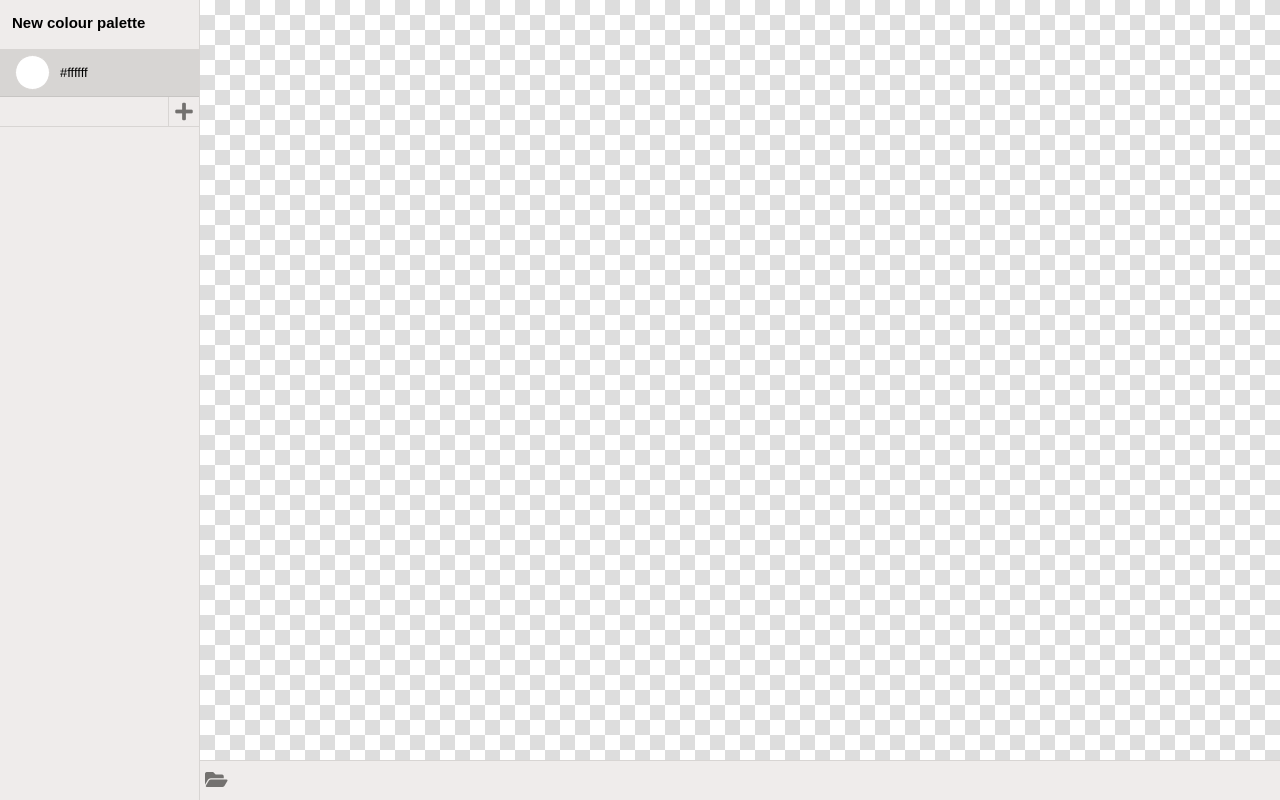
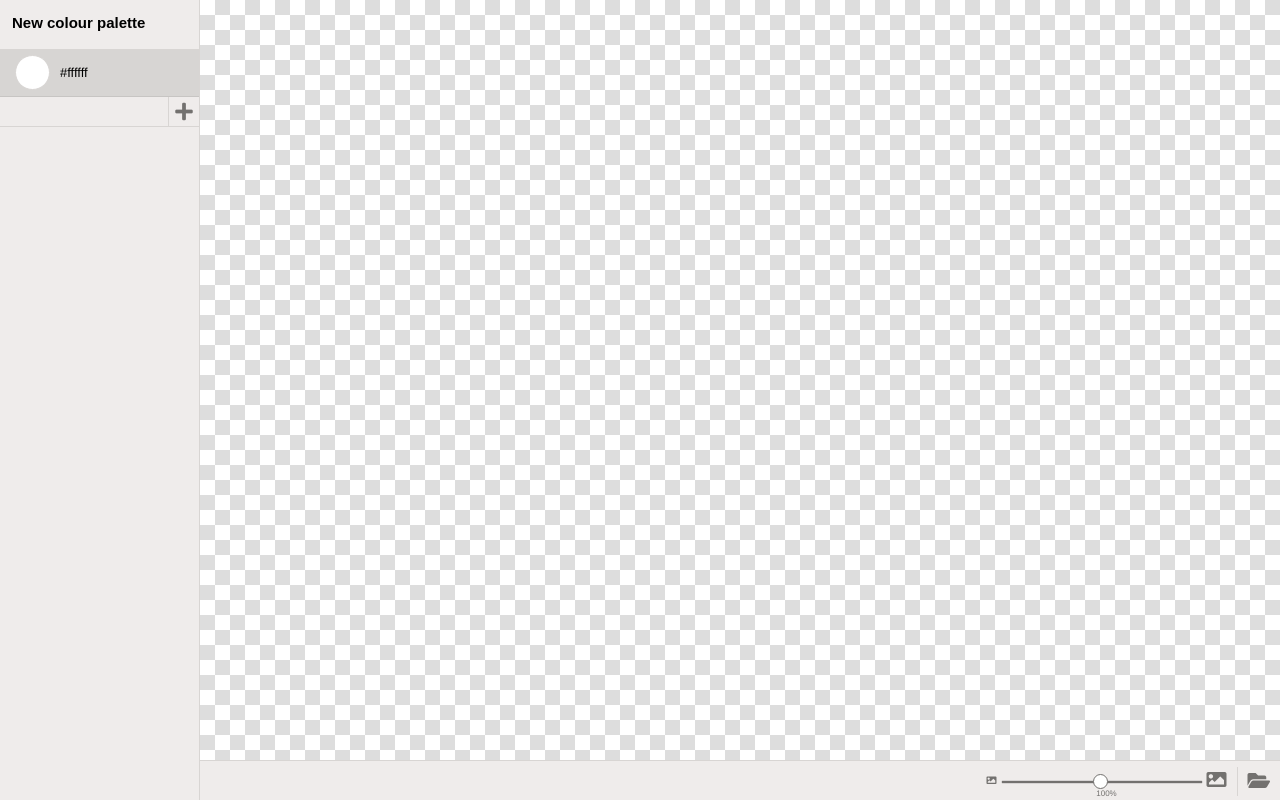
Before and after one commit to gentlygently/tableaucolours, a Vue app: page / in a window 1280 px wide. Built offline with nearby package versions, Linux system fonts and the light colour scheme.

Commit message:
Added a slider for image scaling

```diff
--- a/src/App.vue
+++ b/src/App.vue
@@ -82,6 +82,8 @@ export default {
 </script>
 
 <style lang="less">
+@import "./variables.less";
+
 html, body {
     height: 100%;
     padding: 0;
@@ -108,8 +110,8 @@ html, body {
   position: relative;
   flex-shrink: 0;
   flex-grow: 0;
-  background-color: #efeceb;
-  border-right: 0.1rem solid #d8d5d3;
+  background-color: @background-colour;
+  border-right: @border;
 }
 #imagesection {
   height: 100%;
@@ -118,4 +120,16 @@ html, body {
   flex-grow: 1;
   overflow: hidden;
 }
+a.button {
+  color: @tool-colour;
+  text-decoration: none;
+
+  &:hover {
+    color: @tool-colour-hover;
+  }
+
+  &:active {
+    color: @tool-colour-active;
+  }
+}
 </style>
--- a/src/components/Colour.vue
+++ b/src/components/Colour.vue
@@ -2,7 +2,7 @@
     <li :class="activeClass" @click="click">
         <colour-swatch :colour="colour.colour" class="swatch" />
         <colour-picker :colour="colour.colour" class="picker" />
-        <span @click.prevent.stop="remove" class="remove fas fa-times" title="Delete colour"></span>
+        <a @click.prevent.stop="remove" class="button remove fas fa-times" title="Delete colour"></a>
     </li>
 </template>
 
@@ -39,8 +39,10 @@ export default {
 </script>
 
 <style scoped lang="less">
+@import "./../variables.less";
+
 li {
-    border-bottom: solid 1px #d8d5d3;
+    border-bottom: @border;
     padding: 0.5rem 1rem 0.5rem 1.5rem;
     margin: 0;
     list-style: none;
@@ -64,12 +66,11 @@ li {
     display: inline-block;
     margin-left: 1rem;
 }
-.remove {
+a.remove {
     display: none;
     float: right;
     width: 1.5rem;
     font-size: 2rem;
     line-height: 3.5rem;
-    color: #73716f;
 }
 </style>
--- a/src/components/ColourPalette.vue
+++ b/src/components/ColourPalette.vue
@@ -8,7 +8,7 @@
             @select-colour="selectColour"
             @remove-colour="removeColour" />
         <div class="palette-actions">
-            <span @click="add" class="add fas fa-plus" title="Add colour"></span>
+            <a @click="add" class="button add fas fa-plus" title="Add colour" @click.prevent.stop></a>
         </div>
     </div>
 </template>
@@ -45,8 +45,10 @@ export default {
 </script>
 
 <style scoped lang="less">
+@import "./../variables.less";
+
 .palette-name {
-    border-bottom: solid 0.1rem #d8d5d3;
+    border-bottom: @border;
     padding: 1rem;
     box-sizing: border-box;
     height: 5rem;
@@ -62,20 +64,19 @@ export default {
     input:focus {
         font-weight: normal;
         background-color: #fff;
-        border: solid 0.1rem #d8d5d3;
+        border: @border;
     }
 }
 .palette-actions {
     box-sizing: border-box;
     height: 3rem;
-    border-bottom: solid 0.1rem #d8d5d3;
-    color: #73716f;
+    border-bottom: @border;
 
     .add {
         display: block;
         float: right;
         width: 3rem;
-        border-left: solid 0.1rem #d8d5d3;
+        border-left: @border;
         text-align: center;
         font-size: 2rem;
         line-height: 2.9rem;
--- a/src/components/ColourSwatch.vue
+++ b/src/components/ColourSwatch.vue
@@ -15,11 +15,13 @@ export default {
 </script>
 
 <style scoped lang="less">
+@import "./../variables.less";
+
 span {
     display: inline-block;
     width: 100%;
     height: 100%;
-    border: solid 0.1rem #d8d5d3;
+    border: @border;
     border-radius: 50%;
 }
 </style>
--- a/src/components/ImageCanvas.vue
+++ b/src/components/ImageCanvas.vue
@@ -16,12 +16,8 @@ export default {
   name: 'ImageCanvas',
   props: {
       canPickColour: Boolean,
-      image: HTMLImageElement
-  },
-  data() {
-      return {
-          scale: 1
-      }
+      image: HTMLImageElement,
+      scale: Number
   },
   components: {
       ScalableImage
@@ -43,11 +39,7 @@ export default {
         event.preventDefault();
         event.stopPropagation();
 
-        if (event.deltaY < 0 && this.scale <= 0.1) {
-            return;
-        }
-
-        this.scale *= (event.deltaY < 0 ? 0.9 : 1.1);
+        this.$emit('zoom', this.scale * (event.deltaY < 0 ? 0.9 : 1.1));
       }
   }
 }
--- a/src/components/ImageColourPicker.vue
+++ b/src/components/ImageColourPicker.vue
@@ -3,11 +3,20 @@
         <div class="canvas">
             <image-canvas
                 :image="image"
+                :scale="scale"
                 :can-pick-colour="canPickColour"
-                @colour-picked="colourPicked" />
+                @colour-picked="colourPicked"
+                @zoom="zoom" />
         </div>
-        <div class="controls">
-            <image-file-open @file-selected="fileSelected" />
+        <div class="toolbar">
+            <ul class="controls">
+                <li class="zoomImage">
+                    <image-zoom :scale="scale" :range="zoomRange" :enabled="hasImage" @zoom="zoom" />
+                </li>
+                <li class="selectFile">
+                    <image-file-open @file-selected="fileSelected" />
+                </li>
+            </ul>
         </div>
     </div>
 </template>
@@ -15,6 +24,7 @@
 <script>
 import ImageCanvas from './ImageCanvas.vue'
 import ImageFileOpen from './ImageFileOpen.vue'
+import ImageZoom from './ImageZoom.vue'
 
 export default {
   name: 'ImageColourPicker',
@@ -23,12 +33,20 @@ export default {
   },
   data() {
       return {
-          image: new Image()
+          image: new Image(),
+          scale: 1,
+          zoomRange: { min: 0.1, max: 10 }
       }
+  },
+  computed: {
+      hasImage () {
+          return this.image.width && this.image.height;
+      },
   },
   components: {
       ImageCanvas,
-      ImageFileOpen
+      ImageFileOpen,
+      ImageZoom
   },
   methods: {
       colourPicked (colour) {
@@ -67,6 +85,15 @@ export default {
             .map(i => i.getAsFile());
 
         this.displayFirstImage(files);
+      },
+      zoom (scale) {
+          if (scale < this.zoomRange.min) {
+              scale = this.zoomRange.min;
+          }
+          else if (scale > this.zoomRange.max) {
+              scale = this.zoomRange.max;
+          }
+          this.scale = scale;
       }
   },
   created () {
@@ -79,6 +106,8 @@ export default {
 </script>
 
 <style scoped lang="less">
+@import "./../variables.less";
+
 div.container {
     display: flex;
     flex-flow: column nowrap;
@@ -94,17 +123,39 @@ div.canvas {
     flex-grow: 1;
     box-sizing: border-box;
 }
-div.controls {
+div.toolbar {
     height: 4rem;
     width: 100%;
     box-sizing: border-box;
-    background-color: #efeceb;
-    border-top: 0.1rem solid #d8d5d3;
+    background-color: @background-colour;
+    border-top: @border;
     flex-shrink: 0;
     flex-grow: 0;
-    padding: 0.5rem;
+}
+ul.controls {
+    display: block;
+    box-sizing: border-box;
+    list-style: none;
+    height: 100%;
     line-height: 2.9rem;
     font-size: 2rem;
-    color: #73716f;
+    color: @tool-colour;
+    text-align: right;
+    margin: 0;
+    padding: 0.5rem 0;
+
+    > li {
+        display: inline-block;
+        border-left: @border;
+        text-align:center;
+        vertical-align: middle;
+        padding: 0 1rem;
+        margin: 0;
+        white-space: nowrap;
+
+        &:first-child {
+            border: none;
+        }
+    }
 }
 </style>
--- a/src/components/ImageColourSwatch.vue
+++ b/src/components/ImageColourSwatch.vue
@@ -28,12 +28,14 @@ export default {
 </script>
 
 <style scoped lang="less">
+@import "./../variables.less";
+
 div.swatch {
     display: block;
     position: absolute;
     width: 4rem;
     height: 4rem;
-    border: solid 0.1rem #d8d5d3;
+    border: @border;
     border-radius: 50%;
 }
 </style>
--- a/src/components/ImageFileOpen.vue
+++ b/src/components/ImageFileOpen.vue
@@ -1,8 +1,8 @@
 <template>
     <div>
-        <label for="selectImage">
+        <label ref="label" for="selectImage">
             <input id="selectImage" type="file" style="display:none;" @input="input">
-            <span class="fas fa-folder-open" title="Open image..."></span>
+            <a class="button fas fa-folder-open" title="Open image..." @click.prevent="click" href="#"></a>
         </label>
     </div>
 </template>
@@ -14,8 +14,8 @@ export default {
       input (event) {
           this.$emit('file-selected', event.target.files);
       },
-      submit () {
-
+      click () {
+          this.$refs.label.click();
       }
   }
 }
--- /dev/null
+++ b/src/components/ImageZoom.vue
@@ -0,0 +1,164 @@
+<template>
+    <div class="zoom">
+        <a
+            class="button zoomOut fas fa-image"
+            href="#"
+            @click.prevent.stop="zoomOut"></a>
+        <input
+            type="range"
+            min="1"
+            max="100"
+            :disabled="!enabled"
+            v-model="sliderValue"
+            @mousedown="sliderActive = true"
+            @mouseup="sliderActive = false"
+            class="slider">
+        <a
+            class="button zoomIn fas fa-image"
+            href="#"
+            @click.prevent.stop="zoomIn"></a>
+        <div class="percentage">{{ percentage }}%</div>
+    </div>
+</template>
+
+<script>
+export default {
+  name: 'ImageZoom',
+  props: {
+    scale: Number,
+    range: Object,
+    enabled: Boolean
+  },
+  data: function() {
+      return {
+        sliderValue: 50,
+        sliderActive: false
+      }
+  },
+  computed: {
+      percentage () {
+          return Math.round(100 * this.scale);
+      }
+  },
+  watch: {
+      scale (newValue) {
+          if (this.sliderActive) {
+              return;
+          }
+          this.sliderValue = newValue < 1
+            ? (newValue - this.range.min) * 49 / (1 - this.range.min) + 1
+            : (newValue - 1) * 50 / (this.range.max - 1) + 50;
+      },
+      sliderValue (newValue) {
+          const scale = newValue < 50
+                ? (newValue - 1) * (1 - this.range.min) / 49 + this.range.min
+                : (newValue - 50) * (this.range.max - 1) / 50 + 1;
+
+            this.$emit('zoom', scale);
+      }
+  },
+  methods: {
+      input (event, value) {
+          this.sliderValue = event.target.value;
+      },
+      zoomIn () {
+          if (this.enabled) {
+            this.$emit('zoom', this.scale * 1.1);
+          }
+      },
+      zoomOut () {
+          if (this.enabled) {
+            this.$emit('zoom', this.scale * 0.9);
+          }
+      }
+  }
+}
+</script>
+
+<style scoped lang="less">
+@import "../variables.less";
+
+div.zoom {
+    display: inline-block;
+    padding: 0;
+    margin: 0;
+    line-height: 2rem;
+    vertical-align: middle;
+    position: relative;
+    top: -0.5rem;
+}
+
+div.percentage {
+    position: absolute;
+    top: 1.9rem;
+    left: 10.5rem;
+    font-size: 0.8rem;
+    color: @tool-colour;
+    width: 3rem;
+    text-align: center;
+}
+
+a.zoomIn,
+a.zoomOut {
+    display: inline-block;
+    padding-top: 0.5rem;
+    vertical-align: middle;
+}
+
+a.zoomOut {
+    font-size: 1rem;
+    padding-right: 0.5rem;
+}
+
+a.zoomIn {
+    padding-left: 0.5rem;
+}
+
+.sliderTrack {
+    width: 100%;
+    height: 0.2rem;
+    cursor: pointer;
+    box-shadow: 0 0 0.1rem #000000, 0 0 0 #0d0d0d;
+    background: @tool-colour;
+    border-radius: 0;
+    border: 0;
+}
+
+.sliderTrackActive {
+    background: @tool-colour-active;
+}
+
+.sliderThumb {
+    box-shadow: none;
+    border: solid 0.1rem @tool-colour;
+    height: 1.5rem;
+    width: 1.5rem;
+    border-radius: 50%;
+    background: #fff;
+    cursor: pointer;
+}
+
+input[type=range] {
+  -webkit-appearance: none;
+  width: 20rem;
+  margin: 0;
+  display: inline-block;
+
+  &:focus {
+    outline: none;
+  }
+
+  &::-webkit-slider-runnable-track { .sliderTrack }
+  &::-moz-range-track { .sliderTrack }
+
+  &:active::-webkit-slider-runnable-track { .sliderTrackActive }
+
+  &::-webkit-slider-thumb {
+    .sliderThumb;
+    -webkit-appearance: none;
+    margin-top: -0.75rem;
+  }
+  &::-moz-range-thumb { .sliderThumb }
+}
+
+</style>
--- /dev/null
+++ b/src/variables.less
@@ -0,0 +1,6 @@
+@border-colour: #d8d5d3;
+@border: solid 0.1rem @border-colour;
+@background-colour: #efeceb;
+@tool-colour: #73716f;
+@tool-colour-hover: darken(@tool-colour, 10%);
+@tool-colour-active: #2b7ae6;
```
